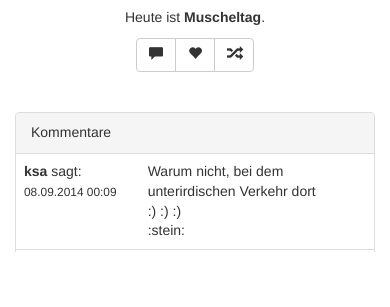
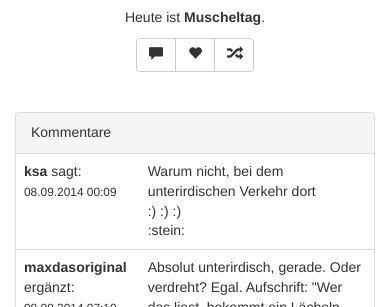
Before and after one commit to fonflatter-wasteland/layout, a website: page index.html in a window 390 px wide. Shown: the part 537-844 px from the top of the page. Drawn offline with Linux system fonts and the light colour scheme.

Commit message:
Avoid body padding for small screens

```diff
--- a/css/fonflatter-layout.scss
+++ b/css/fonflatter-layout.scss
@@ -7,7 +7,10 @@ a {
 }
 
 body {
-    bottom: ($navbar-height + $padding-small-vertical);
+    bottom: 0;
+    @media (min-width: $screen-sm-min) {
+        bottom: ($navbar-height + $padding-small-vertical);
+    }
     left:0;
     position:absolute;
     right:0;
```
Also changed, not shown: css/fonflatter-layout.css, css/fonflatter-layout.min.css.
